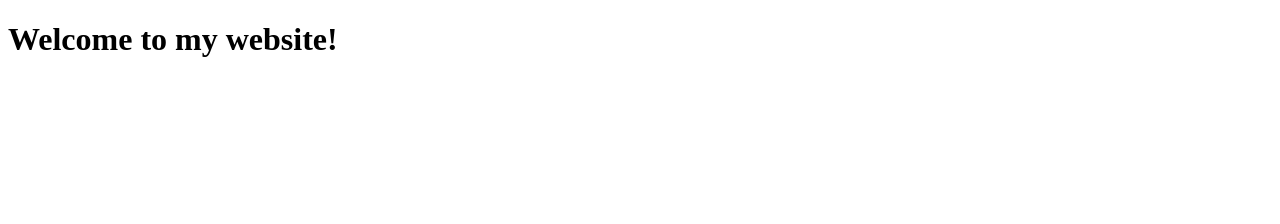
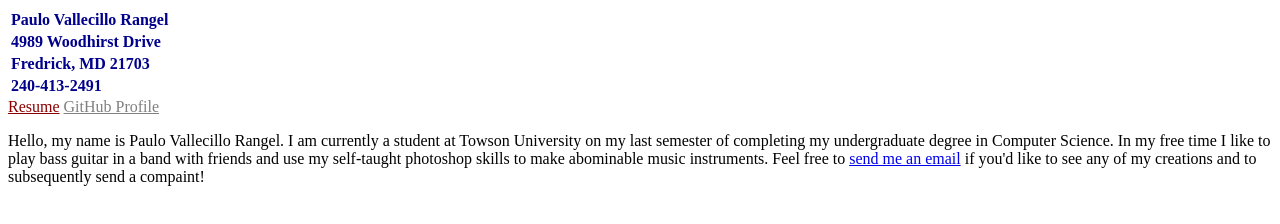
Before and after one commit to pvalle3/pvalle3.github.io, a plain HTML site: page index.html in a window 1280 px wide. Drawn offline with Linux system fonts and the light colour scheme.

Commit message:
Version 1

```diff
--- a/index.html
+++ b/index.html
@@ -4,6 +4,27 @@
 		<title>Paulo Vallecillo Rangel</title>
 	</head>
 	<body>
-		<h1>Welcome to my website!</h1>
+		<table style="color:darkblue; font-weight: bold;">
+			<tr>
+				<td>Paulo Vallecillo Rangel</td>
+			</tr>
+			<tr>
+				<td>4989 Woodhirst Drive</td>
+			</tr>
+			<tr>
+				<td>Fredrick, MD 21703</td>
+			</tr>
+			<tr>
+				<td>240-413-2491</td>
+			</tr>
+		</table>
+		<a href="Professional Resume.pdf" style="color:darkred">Resume</a>
+		<a href="https://github.com/pvalle3" style="color:gray">GitHub Profile</a>
+		<p>Hello, my name is Paulo Vallecillo Rangel. I am currently a student at Towson University on my last semester of
+			completing my undergraduate degree in Computer Science. In my free time I like to play bass guitar in a band with friends
+			and use my self-taught photoshop skills to make abominable music instruments. Feel free to
+			<a href="mailto:paulovallecillo99@gmail.com?subject=Personal%20Website">send me an email</a>
+			if you'd like to see any of my creations and to subsequently send a compaint!
+		</p>
 	</body>
 </html>
```
Also changed, not shown: 1 other file.
